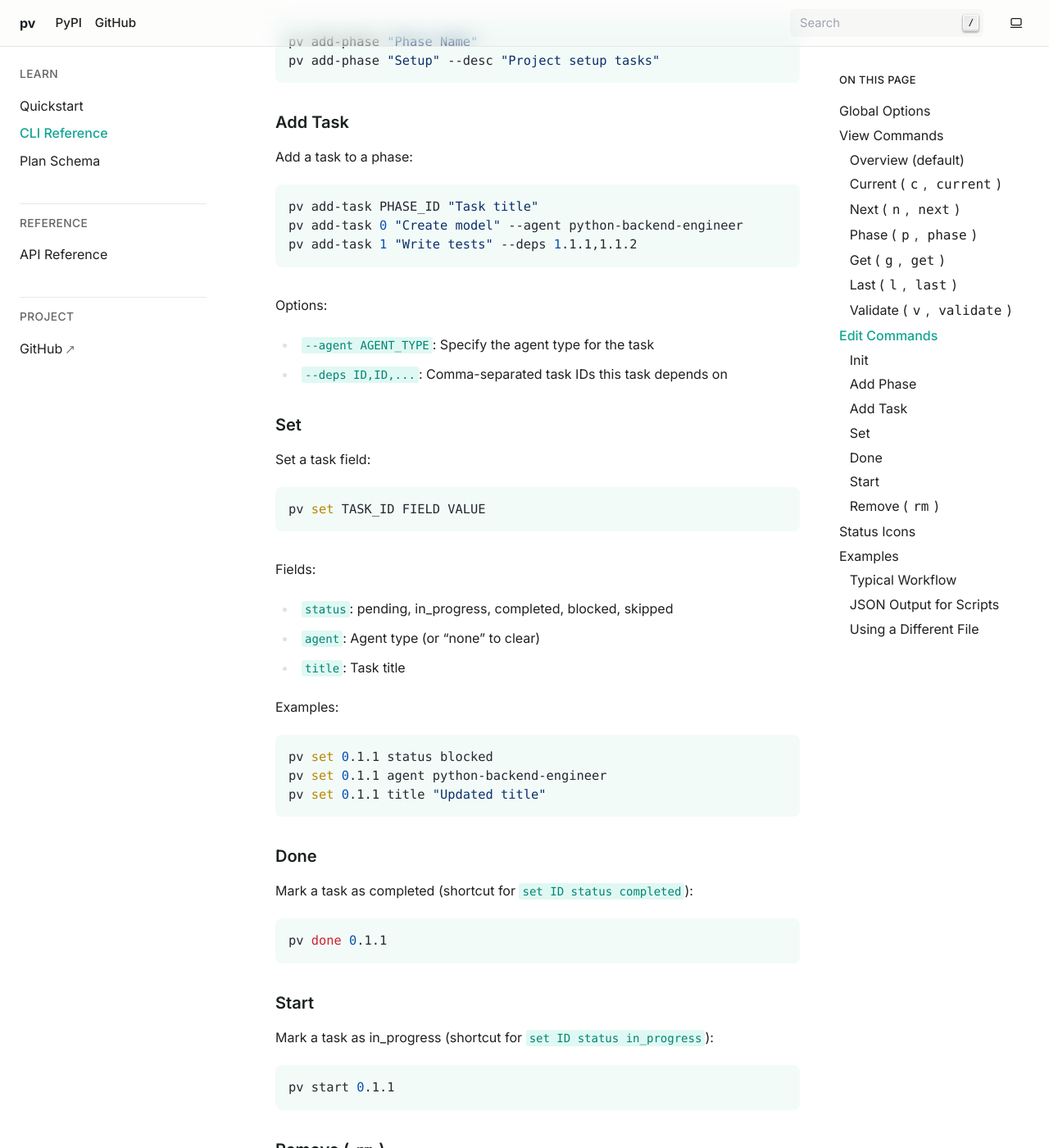
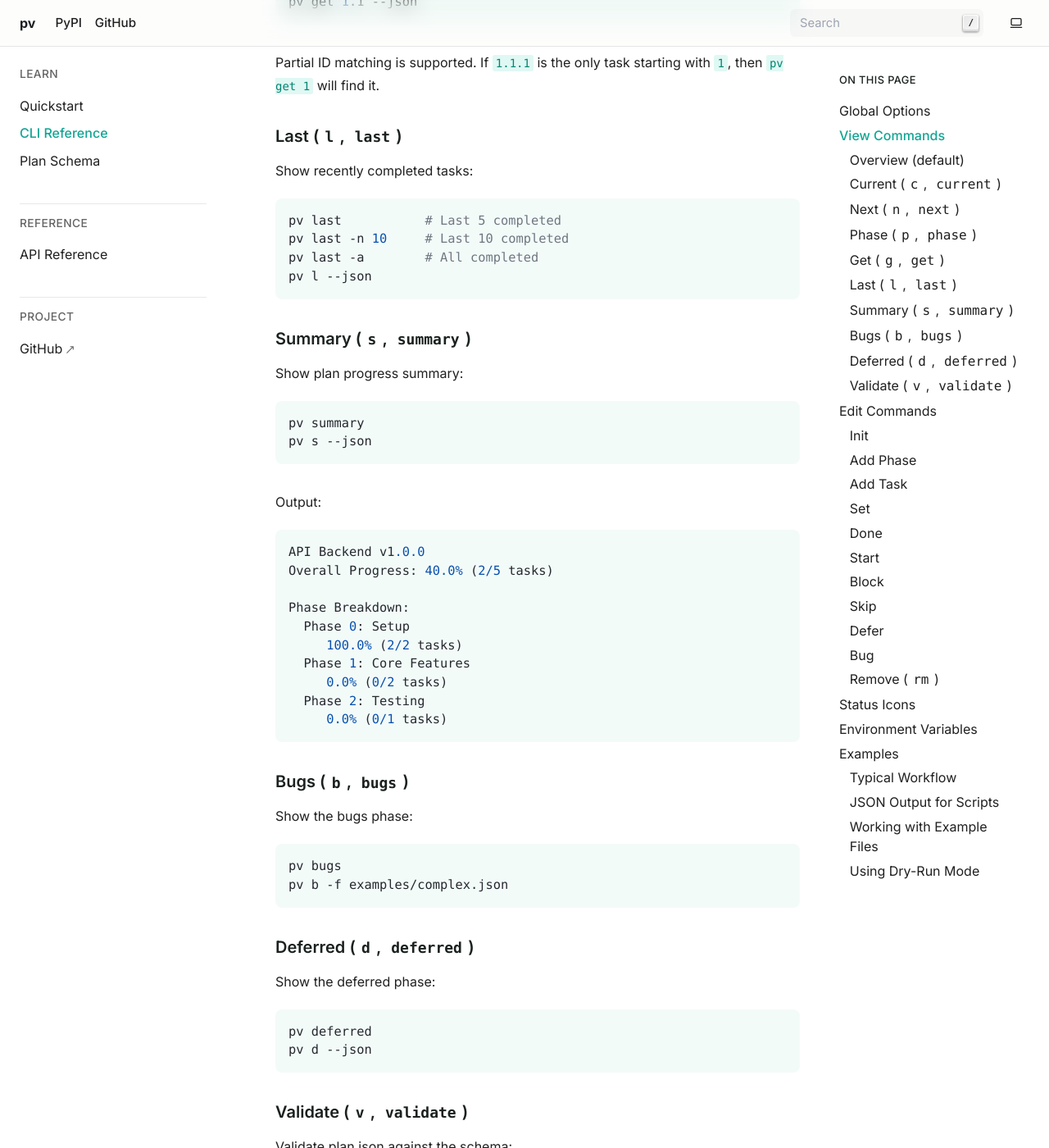
Before and after one commit to JacobCoffee/pv, a Sphinx documentation site: the page built from docs/guides/cli.md, in a window 1280 px wide and 1400 px high, scrolled down 2440 px. Shown: the whole window at 82% size. Built offline with Sphinx 7.4.7, drawn with Linux system fonts in a browser that asks for light colours; some of the changed text lies outside the part shown.

Commit message:
docs: overhaul documentation and add examples
- Rewrite README with professional tone and concise command tables
- Update quickstart guide with working examples
- Expand CLI reference with command output examples
- Improve schema documentation with minimal and full examples
- Add examples/simple.json (5-task project)
- Add examples/complex.json (16-task project with priorities)
- Add docs.yml workflow for GitHub Pages deployment

🤖 Generated with [Claude Code](https://claude.com/claude-code)

Co-Authored-By: Claude <noreply@anthropic.com>

````diff
--- a/docs/guides/cli.md
+++ b/docs/guides/cli.md
@@ -4,12 +4,12 @@ Complete reference for all pv commands.
 
 ## Global Options
 
-These options work with all commands:
-
 | Option | Description |
 |--------|-------------|
 | `-f, --file FILE` | Path to plan.json (default: `./plan.json`) |
 | `--json` | Output as JSON (view commands only) |
+| `-q, --quiet` | Suppress output (edit commands only) |
+| `-d, --dry-run` | Preview changes without saving |
 | `-h, --help` | Show help message |
 
 ## View Commands
@@ -20,7 +20,31 @@ Show full plan with all phases and tasks:
 
 ```bash
 pv
-pv --json  # JSON output
+pv -f examples/simple.json
+```
+
+Output:
+
+```
+API Backend v1.0.0
+Progress: 40% (2/5 tasks)
+
+Phase 0: Setup (100%)
+   Project initialization and configuration
+
+   [0.1.1] Initialize repository (github-git-expert)
+   [0.1.2] Configure CI/CD pipeline (github-git-expert)
+
+Phase 1: Core Features (0%)
+   Implement primary application features
+
+   [1.1.1] Create user authentication (python-backend-engineer)
+   [1.1.2] Build REST API endpoints (python-backend-engineer)
+
+Phase 2: Testing (0%)
+   Test coverage and validation
+
+   [2.1.1] Write unit tests (python-tester)
 ```
 
 ### Current (`c`, `current`)
@@ -28,8 +52,8 @@ pv --json  # JSON output
 Show completed phases summary, current phase, and next task:
 
 ```bash
-pv c
-pv current --json
+pv current
+pv c --json
 ```
 
 ### Next (`n`, `next`)
@@ -37,8 +61,18 @@ pv current --json
 Show the next task to work on (respects dependencies):
 
 ```bash
-pv n
-pv next --json
+pv next
+pv n -f examples/simple.json
+```
+
+Output:
+
+```
+Next Task:
+  [1.1.1] Create user authentication
+  Phase: Core Features
+  Agent: python-backend-engineer
+  Depends on: 0.1.2
 ```
 
 ### Phase (`p`, `phase`)
@@ -46,27 +80,73 @@ pv next --json
 Show current phase details with all tasks and dependencies:
 
 ```bash
-pv p
-pv phase --json
+pv phase
+pv p --json
 ```
 
 ### Get (`g`, `get`)
 
-Show a specific task by ID:
+Show a specific task or phase by ID:
 
 ```bash
-pv g 0.1.1
-pv get 1.2.3 --json
+pv get 0.1.1
+pv g 1          # Show phase 1
+pv get 1.1 --json
 ```
+
+Partial ID matching is supported. If `1.1.1` is the only task starting with `1`, then `pv get 1` will find it.
 
 ### Last (`l`, `last`)
 
 Show recently completed tasks:
 
 ```bash
-pv l           # Last 5 completed
-pv last -n 10  # Last 10 completed
-pv last --json
+pv last           # Last 5 completed
+pv last -n 10     # Last 10 completed
+pv last -a        # All completed
+pv l --json
+```
+
+### Summary (`s`, `summary`)
+
+Show plan progress summary:
+
+```bash
+pv summary
+pv s --json
+```
+
+Output:
+
+```
+API Backend v1.0.0
+Overall Progress: 40.0% (2/5 tasks)
+
+Phase Breakdown:
+  Phase 0: Setup
+     100.0% (2/2 tasks)
+  Phase 1: Core Features
+     0.0% (0/2 tasks)
+  Phase 2: Testing
+     0.0% (0/1 tasks)
+```
+
+### Bugs (`b`, `bugs`)
+
+Show the bugs phase:
+
+```bash
+pv bugs
+pv b -f examples/complex.json
+```
+
+### Deferred (`d`, `deferred`)
+
+Show the deferred phase:
+
+```bash
+pv deferred
+pv d --json
 ```
 
 ### Validate (`v`, `validate`)
@@ -74,8 +154,14 @@ pv last --json
 Validate plan.json against the schema:
 
 ```bash
-pv v
-pv validate --json
+pv validate
+pv v -f examples/complex.json --json
+```
+
+Output:
+
+```
+plan.json is valid
 ```
 
 ## Edit Commands
@@ -87,6 +173,7 @@ Create a new plan.json:
 ```bash
 pv init "Project Name"
 pv init "My App" --force  # Overwrite existing
+pv init "Test" --dry-run  # Preview only
 ```
 
 ### Add Phase
@@ -96,6 +183,7 @@ Add a new phase:
 ```bash
 pv add-phase "Phase Name"
 pv add-phase "Setup" --desc "Project setup tasks"
+pv add-phase "Auth" -q      # Quiet mode
 ```
 
 ### Add Task
@@ -103,29 +191,21 @@ pv add-phase "Setup" --desc "Project setup tasks"
 Add a task to a phase:
 
 ```bash
-pv add-task PHASE_ID "Task title"
+pv add-task 0 "Task title"
 pv add-task 0 "Create model" --agent python-backend-engineer
 pv add-task 1 "Write tests" --deps 1.1.1,1.1.2
 ```
 
 Options:
-- `--agent AGENT_TYPE`: Specify the agent type for the task
-- `--deps ID,ID,...`: Comma-separated task IDs this task depends on
+
+| Option | Description |
+|--------|-------------|
+| `--agent TYPE` | Agent type for the task |
+| `--deps ID,ID,...` | Comma-separated dependency task IDs |
 
 ### Set
 
 Set a task field:
-
-```bash
-pv set TASK_ID FIELD VALUE
-```
-
-Fields:
-- `status`: pending, in_progress, completed, blocked, skipped
-- `agent`: Agent type (or "none" to clear)
-- `title`: Task title
-
-Examples:
 
 ```bash
 pv set 0.1.1 status blocked
@@ -133,20 +213,63 @@ pv set 0.1.1 agent python-backend-engineer
 pv set 0.1.1 title "Updated title"
 ```
 
+Fields:
+
+| Field | Valid Values |
+|-------|--------------|
+| `status` | pending, in_progress, completed, blocked, skipped |
+| `agent` | Any string, or "none" to clear |
+| `title` | Any string |
+
 ### Done
 
-Mark a task as completed (shortcut for `set ID status completed`):
+Mark a task as completed:
 
 ```bash
 pv done 0.1.1
+pv done 1 -q    # Quiet mode, partial ID match
 ```
 
 ### Start
 
-Mark a task as in_progress (shortcut for `set ID status in_progress`):
+Mark a task as in_progress:
 
 ```bash
 pv start 0.1.1
+```
+
+### Block
+
+Mark a task as blocked:
+
+```bash
+pv block 0.1.1
+```
+
+### Skip
+
+Mark a task as skipped:
+
+```bash
+pv skip 0.1.1
+```
+
+### Defer
+
+Move a task to the deferred phase, or create a new deferred task:
+
+```bash
+pv defer 0.1.1                  # Move existing task
+pv defer "Research caching"     # Create new deferred task
+```
+
+### Bug
+
+Move a task to the bugs phase, or create a new bug:
+
+```bash
+pv bug 0.1.1                    # Move existing task
+pv bug "Login fails on Safari"  # Create new bug
 ```
 
 ### Remove (`rm`)
@@ -154,26 +277,34 @@ pv start 0.1.1
 Remove a phase or task:
 
 ```bash
-pv rm task 0.1.1   # Remove a task
-pv rm phase 2      # Remove a phase (and all its tasks)
+pv rm task 0.1.1
+pv rm phase 2
+pv rm task 1 --dry-run  # Preview only
 ```
 
 ## Status Icons
 
 | Status | Icon |
 |--------|------|
-| completed | ✅ |
-| in_progress | 🔄 |
-| pending | ⏳ |
-| blocked | 🛑 |
-| skipped | ⏭️ |
+| completed | Done |
+| in_progress | In progress |
+| pending | Waiting |
+| blocked | Blocked |
+| skipped | Skipped |
+
+## Environment Variables
+
+| Variable | Description |
+|----------|-------------|
+| `NO_COLOR` | Disable colored output (any value) |
+| `FORCE_COLOR` | Force colored output even in pipes |
 
 ## Examples
 
 ### Typical Workflow
 
 ```bash
-# Initialize project
+# Initialize
 pv init "API Backend"
 
 # Add phases
@@ -181,20 +312,16 @@ pv add-phase "Models" --desc "Database models"
 pv add-phase "Endpoints" --desc "REST API endpoints"
 pv add-phase "Tests" --desc "Test coverage"
 
-# Add tasks
+# Add tasks with dependencies
 pv add-task 0 "User model" --agent python-backend-engineer
 pv add-task 0 "Session model" --agent python-backend-engineer
-pv add-task 1 "Auth endpoints" --agent python-backend-engineer --deps 0.1.1
-pv add-task 2 "Unit tests" --agent python-tester --deps 1.1.1
+pv add-task 1 "Auth endpoints" --deps 0.1.1
+pv add-task 2 "Unit tests" --deps 1.1.1
 
 # Work through tasks
 pv start 0.1.1
-# ... do work ...
 pv done 0.1.1
-
-# Check status
-pv c  # Current progress
-pv n  # Next task
+pv next   # Shows 0.1.2 or 1.1.1 based on dependencies
 ```
 
 ### JSON Output for Scripts
@@ -205,13 +332,32 @@ NEXT=$(pv next --json)
 TASK_ID=$(echo "$NEXT" | jq -r '.id')
 AGENT=$(echo "$NEXT" | jq -r '.agent_type')
 
-# Mark complete
-pv done "$TASK_ID"
+# Process and mark complete
+pv done "$TASK_ID" -q
 ```
 
-### Using a Different File
+### Working with Example Files
 
 ```bash
-pv -f project.plan.json
-pv -f ~/plans/backend.json c
+# Explore the simple example
+pv -f examples/simple.json
+pv -f examples/simple.json current
+pv -f examples/simple.json next --json
+
+# Explore the complex example
+pv -f examples/complex.json summary
+pv -f examples/complex.json bugs
+pv -f examples/complex.json deferred
 ```
+
+### Using Dry-Run Mode
+
+Preview changes before applying them:
+
+```bash
+pv init "Test Project" --dry-run
+# Would: Created plan.json for 'Test Project'
+
+pv done 0.1.1 --dry-run
+# Would: [0.1.1] status -> completed
+```
````
Also changed, not shown: README.md (+91 -66 lines), docs/guides/quickstart.md (+37 -32 lines), docs/guides/schema.md (+91 -71 lines), 3 other files.
